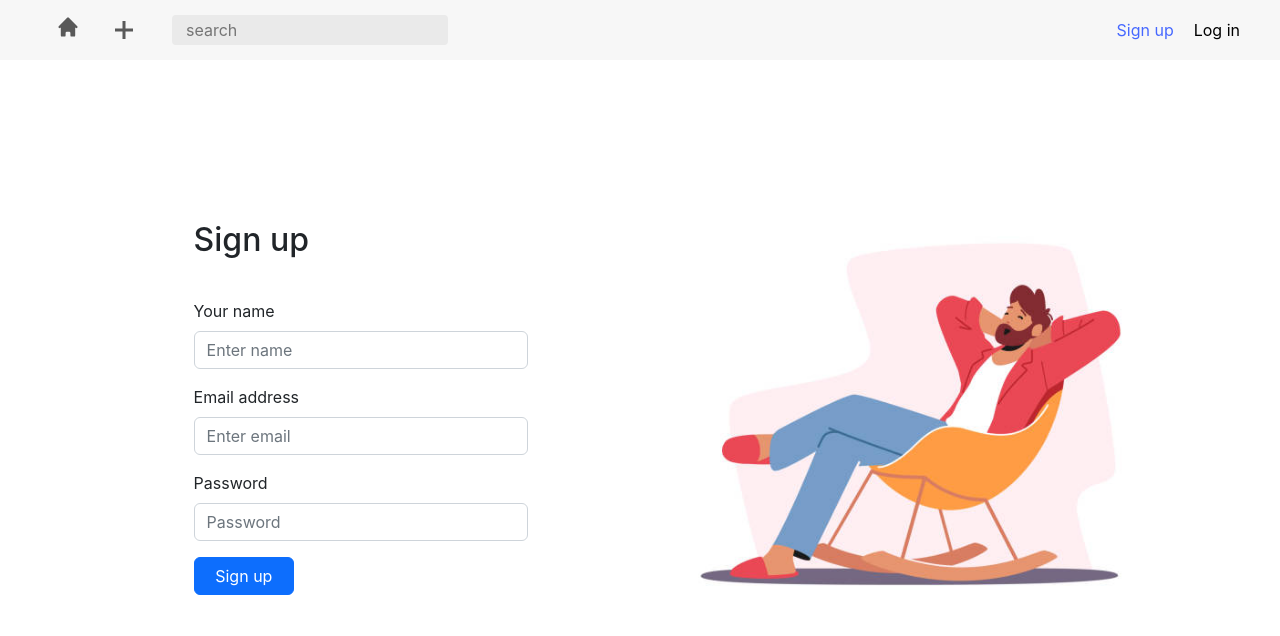
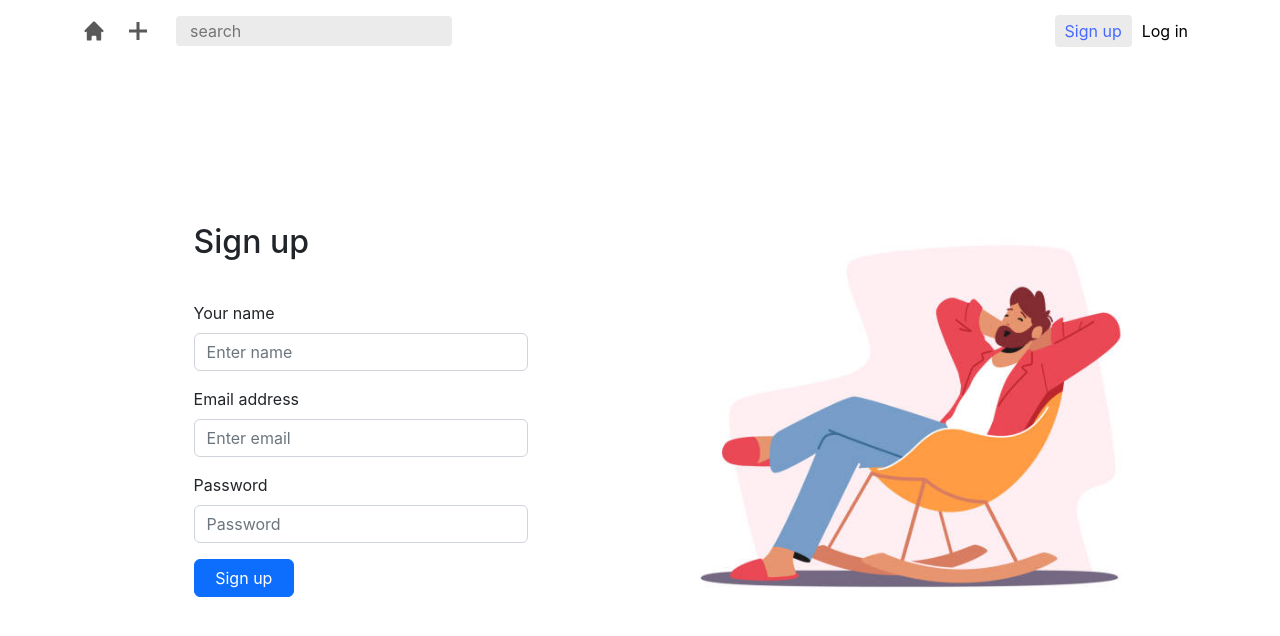
Before and after one commit to leekirill/react-todo, a React (Create React App) app: page /signup in a window 1280 px wide. Shown: the top 636 px of the page. Built offline with nearby package versions, Linux system fonts and the light colour scheme; no server answers.

Commit message:
start auth

```diff
--- a/src/components/Header/Header.jsx
+++ b/src/components/Header/Header.jsx
@@ -19,7 +19,8 @@ export default function Header({ onClick }) {
 
     return (
         <header>
-            <div className={style.container}>
+            <div className='container'>
+            <div className={style.content}>
                 <div className={style.control}>
                     <div className={style.menu}>
                         <NavLink to='/'><div className={style.menuItem}><HiHome /></div></NavLink>
@@ -31,7 +32,8 @@ export default function Header({ onClick }) {
                     <NavLink to='/signup' className={({isActive}) => isActive ? style.linkActive : style.link}>Sign up</NavLink>
                     <NavLink to='/login' className={({isActive}) => isActive ? style.linkActive : style.link}>Log in</NavLink>
                 </div>
-            </div>
+                </div>
+                </div>
         </header>
     )
 }
--- a/src/components/Header/Header.module.scss
+++ b/src/components/Header/Header.module.scss
@@ -1,9 +1,8 @@
-.container {
+.content {
     display: flex;
     justify-content: space-between;
     align-items: center;
-    padding: 15px 40px;
-    background: #f7f7f7;
+    padding: 15px 0px;
 }
 
 .control {
@@ -11,9 +10,10 @@
     gap: 20px;
     .menu {
         display: inherit;
+        align-items: center;
+        gap: 14px;
     &Item {
         display: flex;
-        padding: 0 16px;
         justify-content: center;
         align-items: center;
         border: none;
@@ -46,14 +46,15 @@
 
 .auth {
     display: flex;
-    gap: 20px;
-
     .link {
+        padding: 4px 10px;
+        border-radius: 4px;
         text-decoration: none;
         color: #000;
         &Active {
             @extend .link;
             color:rgb(70, 104, 255);
-        }
+            background: rgba(232, 232, 232, 0.8666666667);
+    }
     }
 }
--- a/src/components/Loading/Loading.jsx
+++ b/src/components/Loading/Loading.jsx
@@ -1,5 +1,6 @@
 import Spinner from 'react-bootstrap/Spinner';
+import style from './Loading.module.scss'
 
 export default function Loading() {
-    return <Spinner animation="border" role="status" variant="primary" size="m" />
+    return <div className={style.box}><Spinner animation="border" role="status" variant="primary" size="m" /></div>
 }
--- /dev/null
+++ b/src/components/Loading/Loading.module.scss
@@ -0,0 +1,14 @@
+.box {
+    background: #f1f1f1;
+    width: 60px;
+    height: 60px;
+    border-radius: 10px;
+    /* POSITION: ABSOLUTE; */
+    position: absolute;
+    left: 50%;
+    top: 50%;
+    display: flex;
+    justify-content: center;
+    align-items: center;
+    transform: translate(-50%, -50%);
+}
--- a/src/components/Modal/Modal.module.scss
+++ b/src/components/Modal/Modal.module.scss
@@ -29,6 +29,10 @@ $white: #fff;
     height: auto;
     box-shadow: rgba(50, 50, 93, 0.25) 0px 30px 60px -12px, rgba(0, 0, 0, 0.3) 0px 18px 36px -18px;
     transition: 500ms;
+    @media (max-width: 420px) {
+        position: relative;
+        bottom: 150px;
+    }
     &Close {
         @extend .content;
         opacity: 0%;
--- a/src/components/TodoList/TodoList.jsx
+++ b/src/components/TodoList/TodoList.jsx
@@ -2,12 +2,8 @@ import React from "react";
 import { useSelector, useDispatch } from 'react-redux'
 import { deleteTodo, completeTodo } from "../../redux/todos/todos-operation";
 import { Reorder } from "framer-motion"
-import { nanoid } from 'nanoid'
 import { BsFillTrashFill } from 'react-icons/bs';
 import { AiFillEdit } from 'react-icons/ai';
-import { useState } from "react";
-import EditForm from "../Form/EditForm";
-import Modal from "../Modal/Modal";
 
 
 export default function TodoList({ onClickEdit, setEditNameIndex, items }) {
--- a/src/index.scss
+++ b/src/index.scss
@@ -141,9 +141,3 @@ input[type="checkbox"] {
   }
 
 }
-
-.spinner-border.spinner-border-m.text-primary {
-  position: absolute;
-  top: 50%;
-  left: 50%;
-}
--- a/src/redux/store.jsx
+++ b/src/redux/store.jsx
@@ -2,6 +2,6 @@ import { configureStore } from '@reduxjs/toolkit'
 import todoSlice from './todos/todos-reducer'
 
 const store = configureStore({
-    reducer: todoSlice,
+    reducer: todoSlice
 })
 export default store
```
Also changed, not shown: src/redux/todos/todos-reducer.jsx (+3 -4 lines).
